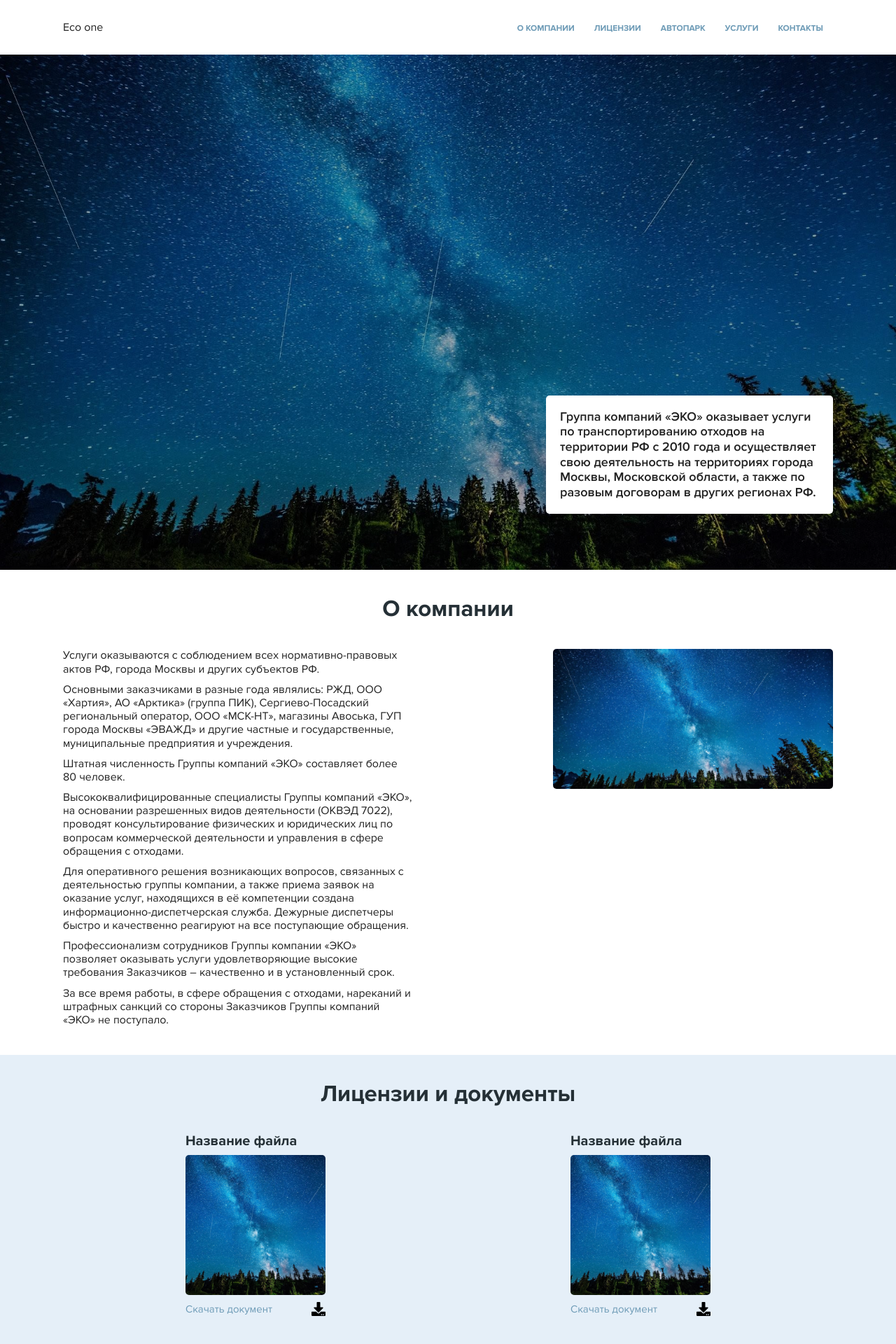
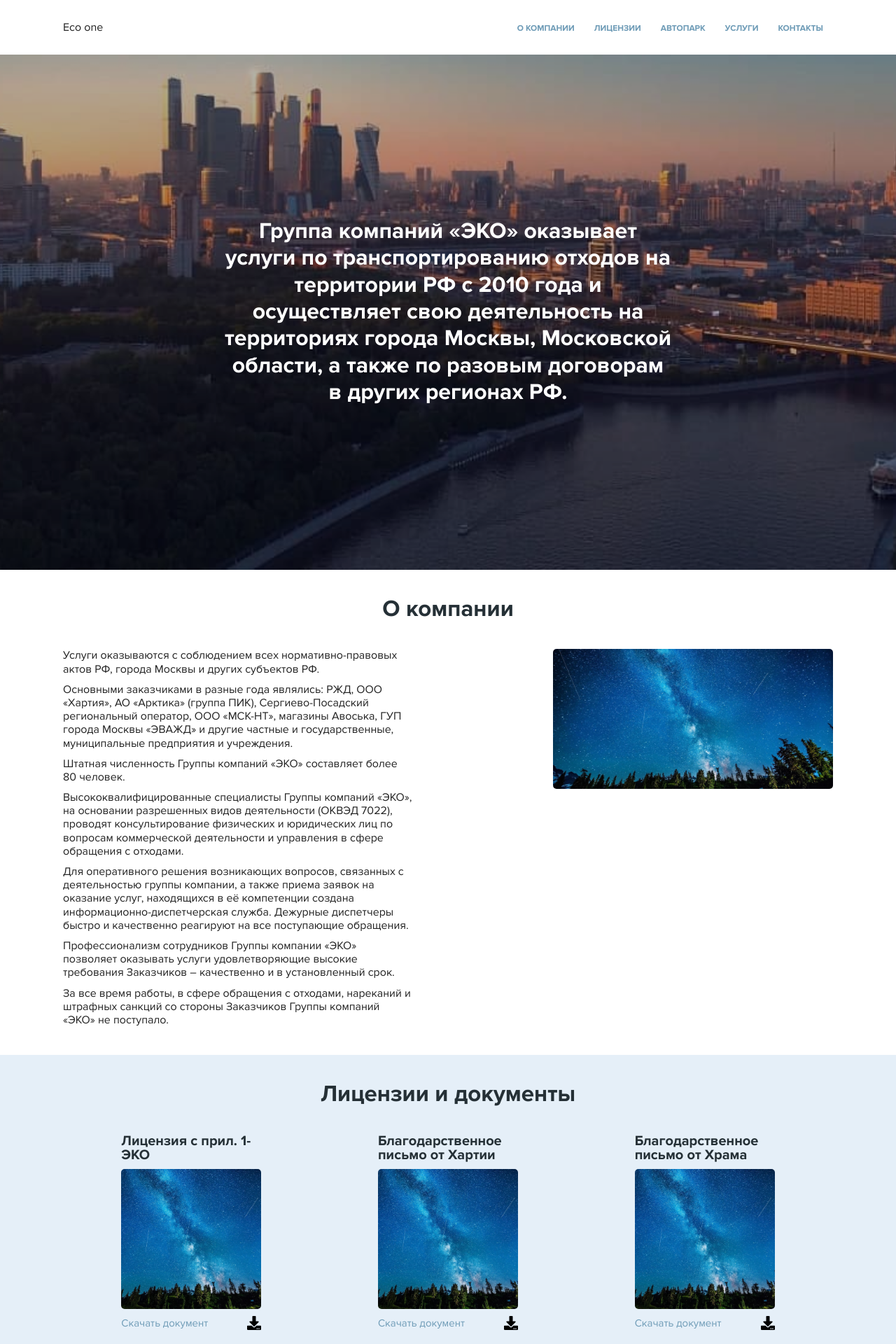
Before and after one commit to heltoe/1eco, a Nuxt app: page / in a window 1280 px wide. Shown: the top 1920 px of the page at 70% size. Built offline with nearby package versions, Linux system fonts and the light colour scheme.

Commit message:
добавил контента

```diff
--- a/src/components/pages/index/Hero.vue
+++ b/src/components/pages/index/Hero.vue
@@ -14,25 +14,25 @@
 <style lang="scss" scoped>
 .hero {
   display: flex;
-  align-items: flex-end;
-  justify-content: flex-end;
+  align-items: center;
+  justify-content: center;
   height: calc(100vh - 63.6px);
   width: 100%;
 }
 .text-block {
   border-radius: 5px;
-  background-color: #fff;
   padding: 20px;
   z-index: 10;
   position: relative;
   width: 100%;
-  max-width: 370px;
-  margin-bottom: 80px;
+  max-width: 640px;
 }
 p {
-  font-size: 18px;
-  font-weight: 600;
+  font-size: 32px;
+  font-weight: bold;
   line-height: 1.2;
   width: 100%;
+  text-align: center;
+  color: #fff;
 }
 </style>
--- a/src/components/pages/index/IndexPage.vue
+++ b/src/components/pages/index/IndexPage.vue
@@ -84,7 +84,7 @@ export default {
   cursor: pointer;
 }
 .hero-block {
-  background-image: url('/hero.jpg');
+  background-image: url('/hero1.jpg');
   background-position: center center;
   background-size: cover;
   background-repeat: no-repeat;
--- a/src/components/pages/index/Licence.vue
+++ b/src/components/pages/index/Licence.vue
@@ -3,17 +3,37 @@
     <TitleBlock>Лицензии и документы</TitleBlock>
     <div class="content">
       <div class="file-element">
-        <p class="title-file">Название файла</p>
+        <p class="title-file">Лицензия с прил. 1-ЭКО</p>
         <img src="/hero.jpg" class="preview-file" alt="file" />
-        <a href="/Благодарственное_письмо_от_Хартии.docx" class="download-file">
+        <a
+          href="/Лицензия_с_прил_1-ЭКО.pdf"
+          target="_blank"
+          class="download-file"
+        >
           <p class="download-file__text">Скачать документ</p>
           <img src="/download.svg" alt="download" class="download-file__icon" />
         </a>
       </div>
       <div class="file-element">
-        <p class="title-file">Название файла</p>
+        <p class="title-file">Благодарственное письмо от Хартии</p>
         <img src="/hero.jpg" class="preview-file" alt="file" />
-        <a href="/Благодарственное_письмо_от_Храма.pdf" class="download-file">
+        <a
+          href="/Благодарственное_письмо_от_Хартии.docx"
+          target="_blank"
+          class="download-file"
+        >
+          <p class="download-file__text">Скачать документ</p>
+          <img src="/download.svg" alt="download" class="download-file__icon" />
+        </a>
+      </div>
+      <div class="file-element">
+        <p class="title-file">Благодарственное письмо от Храма</p>
+        <img src="/hero.jpg" class="preview-file" alt="file" />
+        <a
+          href="/Благодарственное_письмо_от_Храма.pdf"
+          target="_blank"
+          class="download-file"
+        >
           <p class="download-file__text">Скачать документ</p>
           <img src="/download.svg" alt="download" class="download-file__icon" />
         </a>
```
Also changed, not shown: src/static/hero1.jpg (added), 1 other file (tests, documents, lock files or other folders).
